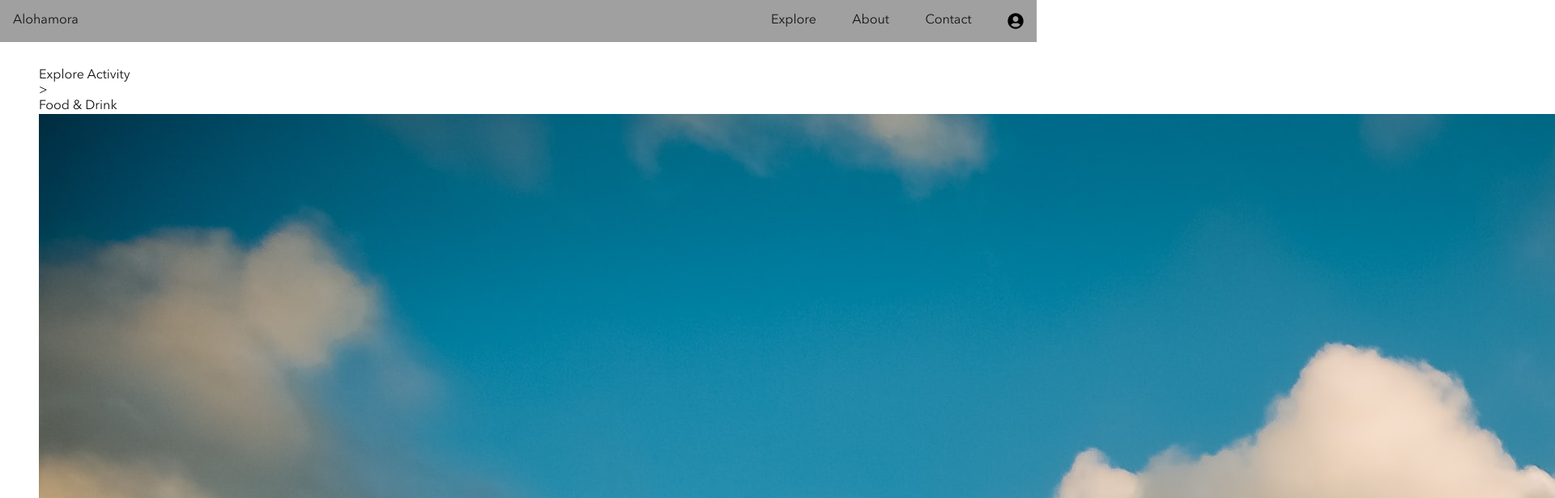
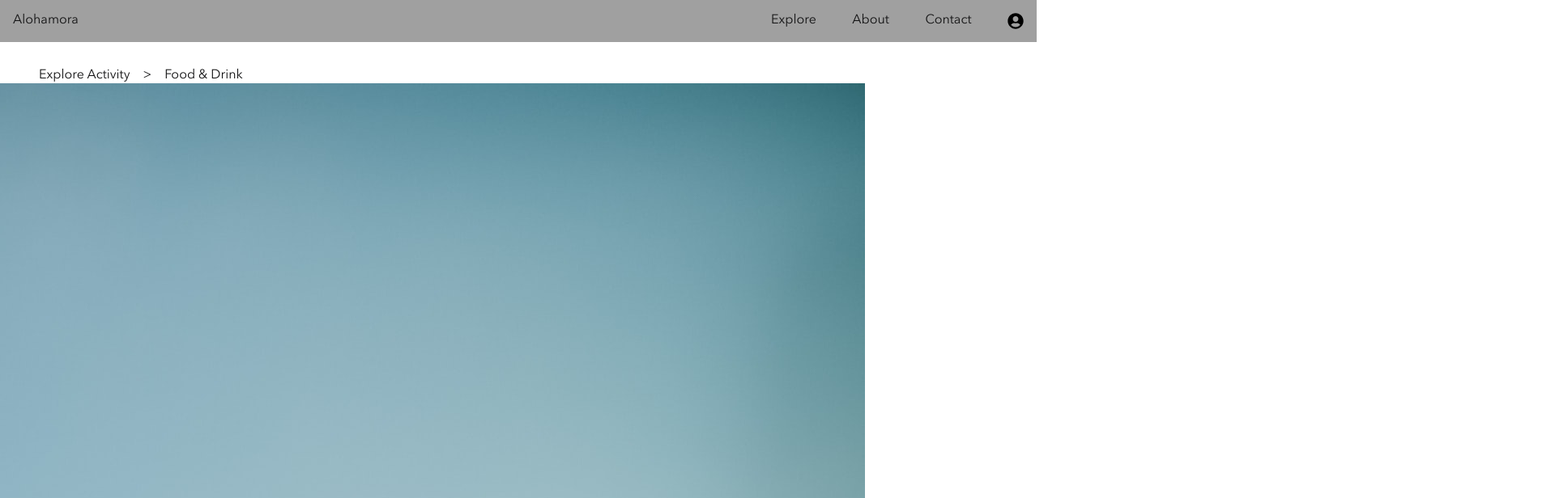
Before and after one commit to phoebe03111/Alohomora, a React (Create React App) app in the folder client/: page /explore/1 in a window 1280 px wide. Shown: the top 616 px of the page at 81% size, 1920 px wide, since content can reach past the window. Built offline with nearby package versions, Linux system fonts and the light colour scheme.

Commit message:
add container style

```diff
--- a/client/src/pages/DetailedActivityPage/DetailedActivityPage.js
+++ b/client/src/pages/DetailedActivityPage/DetailedActivityPage.js
@@ -15,8 +15,8 @@ const DetailedActivityPage = () => {
         <p className="detailedActivity__link"> Food & Drink </p>
       </div>
 
-      <section className="detailedActivity__left">
-        <div className="detailedActivity__image-container">
+      <section className="detailedActivity__info">
+        <div className="detailedActivity__left">
           <img
             className="detailedActivity__image"
             src={storeImage}
--- a/client/src/pages/DetailedActivityPage/DetailedActivityPage.scss
+++ b/client/src/pages/DetailedActivityPage/DetailedActivityPage.scss
@@ -1,4 +1,20 @@
+@use "../../styles/partials/mixins" as *;
+@use "../../styles/partials/variables" as *;
+
 .detailedActivity {
   width: 100%;
   padding: 2rem 3rem;
+
+  &__routes {
+    @include flexbox(row, flex-start, center);
+  }
+
+  &__link {
+    margin-right: 1rem;
+  }
+
+  /////////////////////
+  &__info {
+    @include flexbox(row, flex-end, center);
+  }
 }
```
